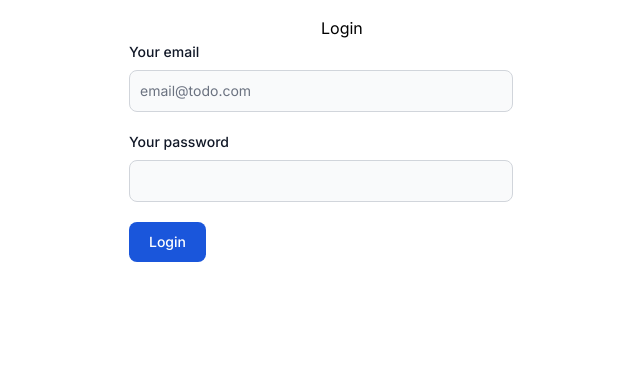
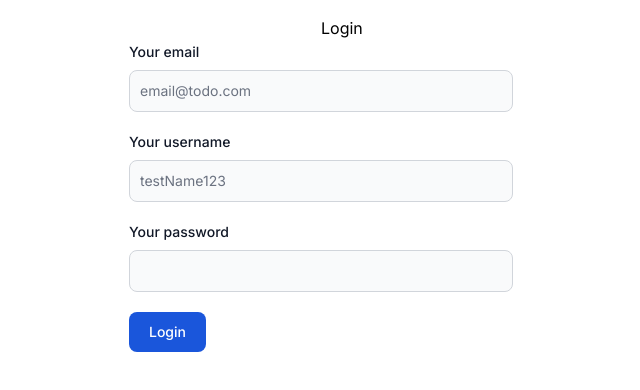
Before and after one commit to vladokuskov/todo-postgres-frontend, a Next.js app: page /signup in a window 1280 px wide. Shown: the top 390 px of the page, without its empty margins (319-959 px from the left). Built offline with nearby package versions, Linux system fonts and the light colour scheme; no server answers.

Commit message:
added endpoints for BE side auth

```diff
--- a/components/LoginForm.tsx
+++ b/components/LoginForm.tsx
@@ -1,13 +1,43 @@
 'use client';
 
 import React, { useState } from 'react';
+import apiService from '@/services/ApiService';
 
 const LoginForm = () => {
   const [email, setEmail] = useState('');
   const [password, setPassword] = useState('');
 
-  const handleLogin = () => {
-    console.log('Logging in with:', { email, password });
+  const validateForm = () => {
+    let isValid = true;
+
+    // Validate email
+    if (!email || !password) {
+      isValid = false;
+      // Add later notification (toast) system
+      console.error('Password and email should be included');
+    }
+
+    return isValid;
+  };
+
+  const handleLogin = async () => {
+    const isValid = validateForm();
+
+    if (!isValid) return console.error('Email or password validation error');
+
+    try {
+      const res = await apiService.auth.login({ email, password });
+
+      console.log('Logging in with:', { email, password });
+
+      if (!res.data || !res.data.responseObject) {
+        return console.error('Error happen while logging in');
+      }
+
+      // set user in global state management
+    } catch (err) {
+      console.error('Error happen while logging in');
+    }
   };
 
   return (
@@ -47,6 +77,7 @@ const LoginForm = () => {
             onChange={(e) => setPassword(e.target.value)}
             className='block w-full rounded-lg border border-gray-300 bg-gray-50 p-2.5 text-sm text-gray-900 focus:border-blue-500 focus:ring-blue-500 dark:border-gray-600 dark:bg-gray-700 dark:text-white dark:placeholder-gray-400 dark:focus:border-blue-500 dark:focus:ring-blue-500'
             required
+            minLength={8}
           />
         </div>
 
--- a/components/RegisterForm.tsx
+++ b/components/RegisterForm.tsx
@@ -1,19 +1,50 @@
 'use client';
 
 import React, { useState } from 'react';
+import apiService from '@/services/ApiService';
 
 const RegisterForm = () => {
   const [email, setEmail] = useState('');
+  const [username, setUsername] = useState('');
   const [password, setPassword] = useState('');
 
-  const handleLogin = () => {
-    console.log('Logging in with:', { email, password });
+  const validateForm = () => {
+    let isValid = true;
+
+    // Validate email
+    if (!email || !password || username) {
+      isValid = false;
+      // Add later notification (toast) system
+      console.error('Password, email or username should be included');
+    }
+
+    return isValid;
+  };
+
+  const handleRegister = async () => {
+    const isValid = validateForm();
+
+    if (!isValid) return console.error('Form validation error');
+
+    try {
+      const res = await apiService.auth.signup({ email, username, password });
+
+      console.log('Registering in with:', { email, username, password });
+
+      if (!res.data || !res.data.responseObject) {
+        return console.error('Error happen while registering');
+      }
+
+      // set user in global state management
+    } catch (err) {
+      console.error('Error happen while registering');
+    }
   };
 
   return (
     <div className='mt-2 w-full p-2'>
       <h1 className='ml-[50%]'>Login</h1>
-      <form className='mx-auto max-w-sm' onSubmit={handleLogin}>
+      <form className='mx-auto max-w-sm' onSubmit={handleRegister}>
         <div className='mb-5'>
           <label
             htmlFor='email'
@@ -34,6 +65,24 @@ const RegisterForm = () => {
 
         <div className='mb-5'>
           <label
+            htmlFor='username'
+            className='mb-2 block text-sm font-medium text-gray-900 dark:text-white'
+          >
+            Your username
+          </label>
+          <input
+            type='text'
+            id='username'
+            value={username}
+            onChange={(e) => setUsername(e.target.value)}
+            className='block w-full rounded-lg border border-gray-300 bg-gray-50 p-2.5 text-sm text-gray-900 focus:border-blue-500 focus:ring-blue-500 dark:border-gray-600 dark:bg-gray-700 dark:text-white dark:placeholder-gray-400 dark:focus:border-blue-500 dark:focus:ring-blue-500'
+            placeholder='testName123'
+            required
+          />
+        </div>
+
+        <div className='mb-5'>
+          <label
             htmlFor='email'
             className='mb-2 block text-sm font-medium text-gray-900 dark:text-white'
           >
@@ -47,6 +96,7 @@ const RegisterForm = () => {
             onChange={(e) => setPassword(e.target.value)}
             className='block w-full rounded-lg border border-gray-300 bg-gray-50 p-2.5 text-sm text-gray-900 focus:border-blue-500 focus:ring-blue-500 dark:border-gray-600 dark:bg-gray-700 dark:text-white dark:placeholder-gray-400 dark:focus:border-blue-500 dark:focus:ring-blue-500'
             required
+            minLength={8}
           />
         </div>
 
--- a/components/TodosList.tsx
+++ b/components/TodosList.tsx
@@ -5,7 +5,7 @@ import { TodoItem } from '@/components/TodoItem';
 
 const initTodos = async (): Promise<ITodo[] | null | undefined> => {
   try {
-    const res = await apiService.user.getTodos();
+    const res = await apiService.todo.getTodos();
     return res.data.responseObject;
   } catch (err) {
     console.error('Failed to load todos');
--- a/services/ApiService.ts
+++ b/services/ApiService.ts
@@ -1,10 +1,12 @@
 import { TodoServiceProvider } from '@/services/providers/TodoServiceProvider';
+import { AuthServiceProvider } from '@/services/providers/AuthServiceProvider';
 
 export class ApiService {
   authToken: string | null = null;
   baseUrl = process.env.NEXT_PUBLIC_SERVER_URL;
   localStorage = typeof window !== 'undefined' ? window.localStorage : null;
-  user = new TodoServiceProvider(this);
+  todo = new TodoServiceProvider(this);
+  auth = new AuthServiceProvider(this);
 
   getToken() {
     return this.localStorage && this.localStorage.getItem('authToken');
--- /dev/null
+++ b/services/providers/AuthServiceProvider.ts
@@ -0,0 +1,34 @@
+import axios from 'axios';
+import { ApiBaseServiceProvider } from '@/services/providers/ApiBaseServiceProvider';
+import { ServiceResponse } from '@/models/ServerResponse';
+
+export class AuthServiceProvider extends ApiBaseServiceProvider {
+  scope = 'auth';
+
+  login({ email, password }: { email: string; password: string }) {
+    return axios.post<ServiceResponse<any>>(`${this.getBaseUrl()}login`, {
+      email,
+      password,
+    });
+  }
+
+  signup({
+    email,
+    username,
+    password,
+  }: {
+    email: string;
+    username: string;
+    password: string;
+  }) {
+    return axios.post<ServiceResponse<any>>(`${this.getBaseUrl()}signup`, {
+      email,
+      username,
+      password,
+    });
+  }
+
+  logout() {
+    return axios.post<ServiceResponse<any>>(`${this.getBaseUrl()}logout`);
+  }
+}
```
